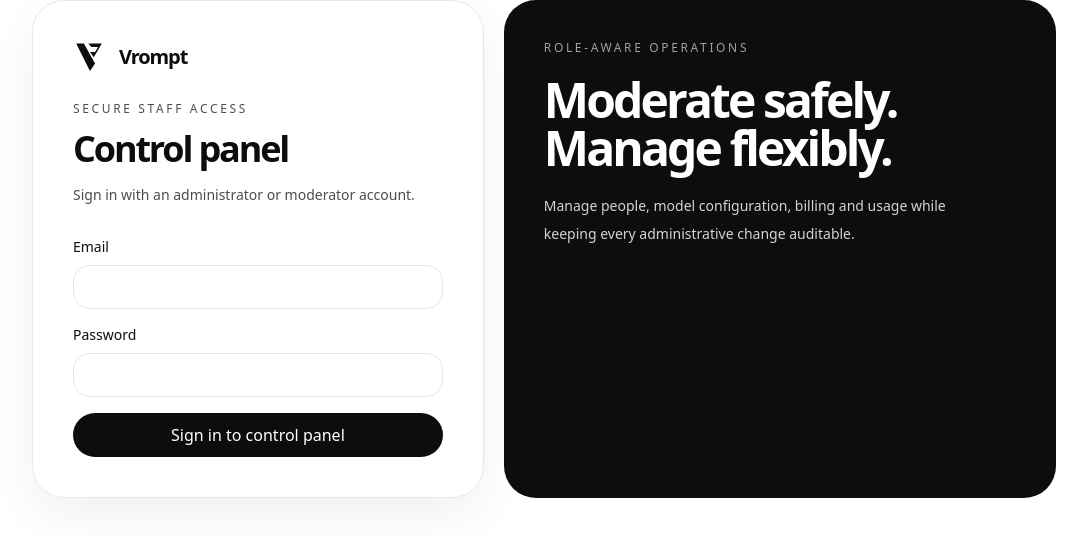
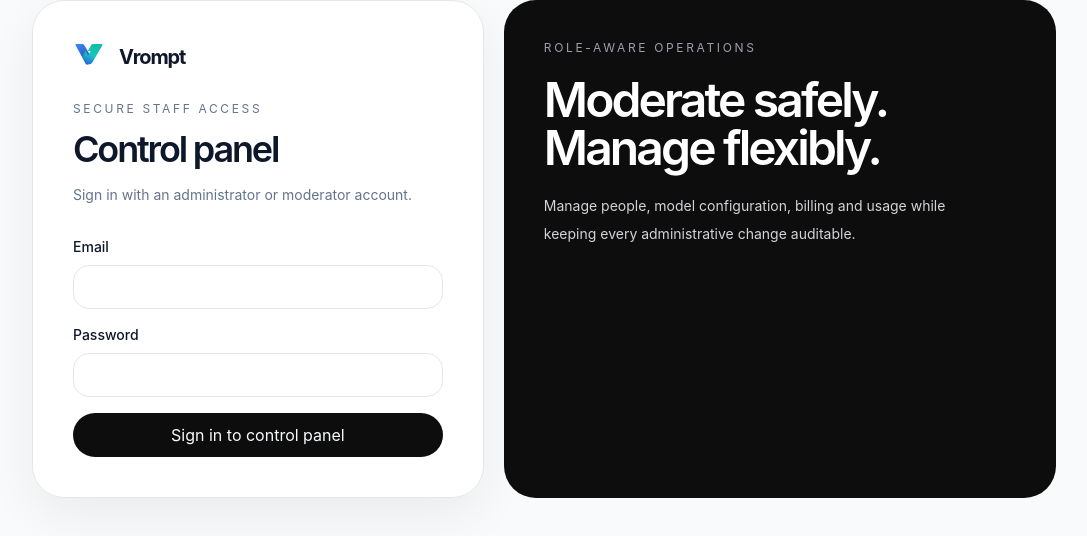
Before and after one commit to curib123/vrompt, a Next.js app in the folder apps/web/: page /staff/login in a window 1280 px wide. Shown: the top 536 px of the page, without its empty margins (96-1183 px from the left). Built offline with nearby package versions, Linux system fonts and the light colour scheme; no server answers.

Commit message:
feat(web): establish Vrompt brand identity

```diff
--- a/apps/web/app/globals.css
+++ b/apps/web/app/globals.css
@@ -13,41 +13,56 @@
   --color-brand-soft: var(--brand-soft);
   --color-brand-paper: var(--brand-paper);
   --color-on-dark: #ffffff;
-  --color-on-dark-muted: #bdbdbd;
-  --color-on-light: #0d0d0d;
-  --color-on-light-muted: #4d4d4d;
+  --color-on-dark-muted: #cbd5e1;
+  --color-on-light: #0f172a;
+  --color-on-light-muted: #64748b;
+  --color-brand-teal: #14b8a6;
+  --color-brand-azure: #3b82f6;
 }
 
 :root {
   color-scheme: light;
-  --brand-ink: #0d0d0d;
-  --brand-charcoal: #1a1a1a;
-  --brand-mid: #4d4d4d;
-  --brand-soft: #e6e6e6;
-  --brand-paper: #ffffff;
-  --brand-grid: rgba(13, 13, 13, 0.045);
+  --brand-ink: #0f172a;
+  --brand-charcoal: #1e293b;
+  --brand-mid: #64748b;
+  --brand-soft: #e2e8f0;
+  --brand-paper: #f8fafc;
+  --brand-surface: #ffffff;
+  --brand-teal: #14b8a6;
+  --brand-teal-deep: #0f9f91;
+  --brand-azure: #3b82f6;
+  --brand-azure-deep: #2563eb;
+  --brand-grid: rgba(59, 130, 246, 0.055);
+  --brand-shadow: rgba(15, 23, 42, 0.09);
+  --brand-glow: rgba(20, 184, 166, 0.18);
 }
 
 @media (prefers-color-scheme: dark) {
   :root:not(.light):not(.dark) {
     color-scheme: dark;
-    --brand-ink: #ffffff;
-    --brand-charcoal: #e6e6e6;
-    --brand-mid: #bdbdbd;
-    --brand-soft: #1a1a1a;
-    --brand-paper: #0d0d0d;
-    --brand-grid: rgba(255, 255, 255, 0.055);
+    --brand-ink: #f8fafc;
+    --brand-charcoal: #e2e8f0;
+    --brand-mid: #94a3b8;
+    --brand-soft: #243247;
+    --brand-paper: #08111f;
+    --brand-surface: #0f1c30;
+    --brand-grid: rgba(59, 130, 246, 0.08);
+    --brand-shadow: rgba(0, 0, 0, 0.32);
+    --brand-glow: rgba(20, 184, 166, 0.12);
   }
 }
 
 :root.dark {
   color-scheme: dark;
-  --brand-ink: #ffffff;
-  --brand-charcoal: #e6e6e6;
-  --brand-mid: #bdbdbd;
-  --brand-soft: #1a1a1a;
-  --brand-paper: #0d0d0d;
-  --brand-grid: rgba(255, 255, 255, 0.055);
+  --brand-ink: #f8fafc;
+  --brand-charcoal: #e2e8f0;
+  --brand-mid: #94a3b8;
+  --brand-soft: #243247;
+  --brand-paper: #08111f;
+  --brand-surface: #0f1c30;
+  --brand-grid: rgba(59, 130, 246, 0.08);
+  --brand-shadow: rgba(0, 0, 0, 0.32);
+  --brand-glow: rgba(20, 184, 166, 0.12);
 }
 
 * {
@@ -62,7 +77,16 @@ body {
   margin: 0;
   background: var(--brand-paper);
   color: var(--brand-ink);
-  font-family: var(--font-display), sans-serif;
+  font-family:
+    Inter,
+    ui-sans-serif,
+    system-ui,
+    -apple-system,
+    BlinkMacSystemFont,
+    'Segoe UI',
+    sans-serif;
+  text-rendering: optimizeLegibility;
+  -webkit-font-smoothing: antialiased;
 }
 
 a {
@@ -77,13 +101,13 @@ textarea {
 }
 
 :focus-visible {
-  outline: 2px solid var(--brand-ink);
+  outline: 2px solid var(--brand-azure);
   outline-offset: 3px;
 }
 
 ::selection {
-  background: var(--brand-ink);
-  color: var(--brand-paper);
+  background: var(--brand-teal);
+  color: #ffffff;
 }
 
 .brand-grid {
--- a/apps/web/components/brand/brand-mark.tsx
+++ b/apps/web/components/brand/brand-mark.tsx
@@ -12,8 +12,39 @@ export function BrandMark(props: SVGProps<SVGSVGElement>) {
       xmlns="http://www.w3.org/2000/svg"
       {...props}
     >
-      <path d="M10 8H34L69 70L53 94L10 8Z" fill="currentColor" />
-      <path d="M48 8H90L65 51L53 34H69L78 19H57L48 8Z" fill="currentColor" />
+      <defs>
+        <linearGradient
+          id="vrompt-left"
+          x1="18"
+          y1="12"
+          x2="58"
+          y2="88"
+          gradientUnits="userSpaceOnUse"
+        >
+          <stop stopColor="#3B82F6" />
+          <stop offset="1" stopColor="#0F3D75" />
+        </linearGradient>
+        <linearGradient
+          id="vrompt-right"
+          x1="83"
+          y1="10"
+          x2="48"
+          y2="77"
+          gradientUnits="userSpaceOnUse"
+        >
+          <stop stopColor="#14B8A6" />
+          <stop offset="0.55" stopColor="#19C7B8" />
+          <stop offset="1" stopColor="#2563EB" />
+        </linearGradient>
+      </defs>
+      <path
+        d="M8 13.5C7 11.7 8.3 9.5 10.4 9.5H29.8C32 9.5 34 10.7 35.1 12.6L59 54.2L49.3 71C47.2 74.7 41.9 74.7 39.8 71L8 13.5Z"
+        fill="url(#vrompt-left)"
+      />
+      <path
+        d="M46 31.5L57.1 12.5C58.2 10.6 60.2 9.5 62.4 9.5H89.6C91.7 9.5 93 11.8 91.9 13.6L61 66.5C56 75 43.7 75 38.8 66.4L29 49.4L39.4 31.5L47.2 45L55 31.5H46Z"
+        fill="url(#vrompt-right)"
+      />
     </svg>
   );
 }
@@ -33,14 +64,14 @@ export function BrandLockup({
           <span
             className={
               compact
-                ? 'text-xl font-semibold tracking-[-0.055em]'
-                : 'text-3xl font-semibold tracking-[-0.065em]'
+                ? 'text-xl font-bold tracking-[-0.055em]'
+                : 'text-3xl font-bold tracking-[-0.065em]'
             }
           >
             Vrompt
           </span>
           {!compact ? (
-            <span className="mt-2 block max-w-72 text-[0.55rem] font-semibold leading-tight">
+            <span className="mt-2 block max-w-72 text-[0.55rem] font-semibold uppercase leading-tight tracking-[0.28em] text-[var(--brand-mid)]">
               {siteConfig.tagline}
             </span>
           ) : null}
```
Also changed, not shown: apps/web/public/vrompt-mark.svg.
